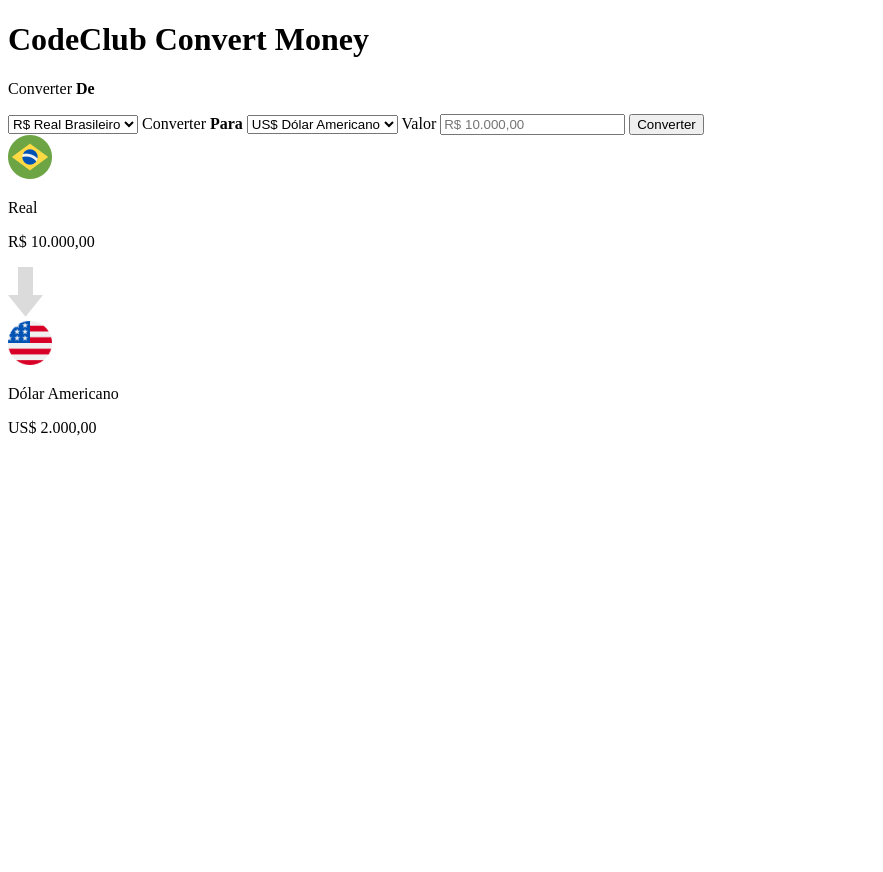
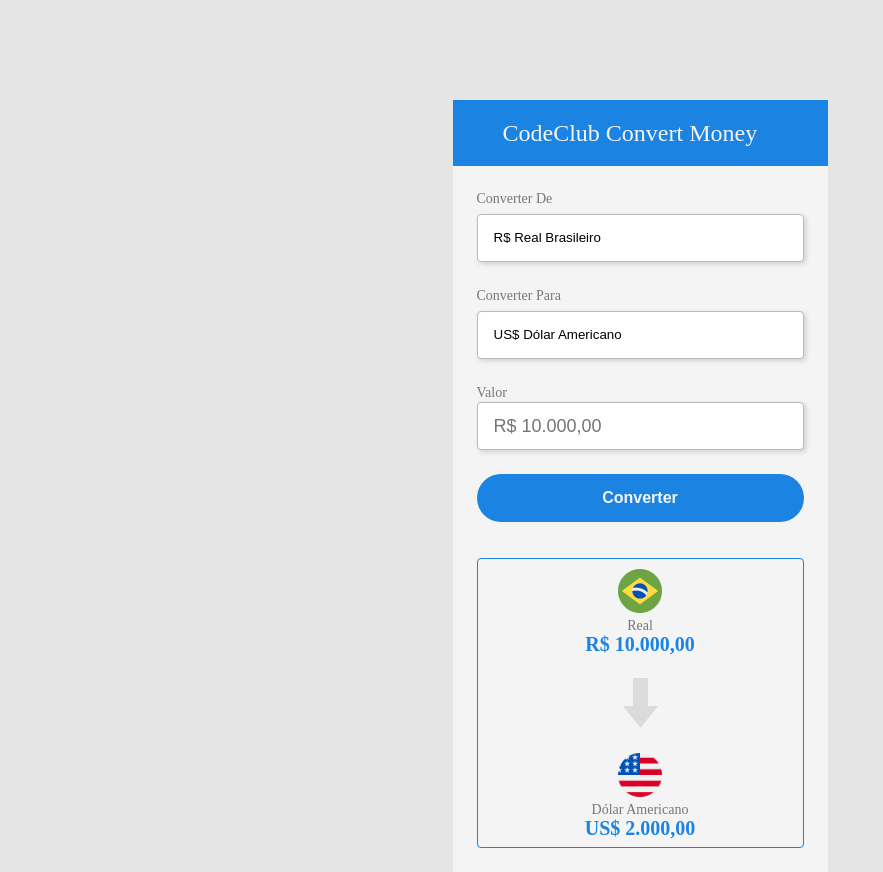
Before and after one commit to RafaelRibeiroR18/Conversor-de-moedas, a plain HTML site: page index.html in a window 1280 px wide. Shown: the whole page, without its empty margins (0-883 px from the left). Before the commit the page ends 800 px from the top, so only its background shows below. Drawn offline with Linux system fonts and the light colour scheme.

Commit message:
css link change

```diff
--- a/index.html
+++ b/index.html
@@ -7,7 +7,7 @@
     <meta name="viewport" content="width=device-width, initial-scale=1.0">
     <link href="https://fonts.googleapis.com/css2?family=Oswald&family=Roboto:wght@400;700&display=swap"
         rel="stylesheet">
-    <link rel="stylesheet" href="./Styless.css" />
+    <link rel="stylesheet" href="./Styles.css" />
     <title>CodeClub Convert Money</title>
 </head>
 
```
